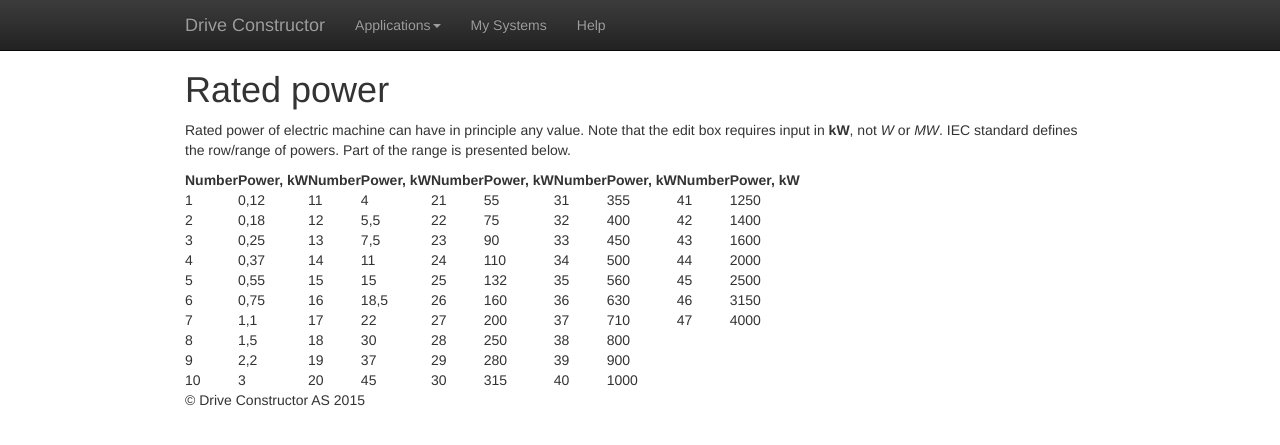
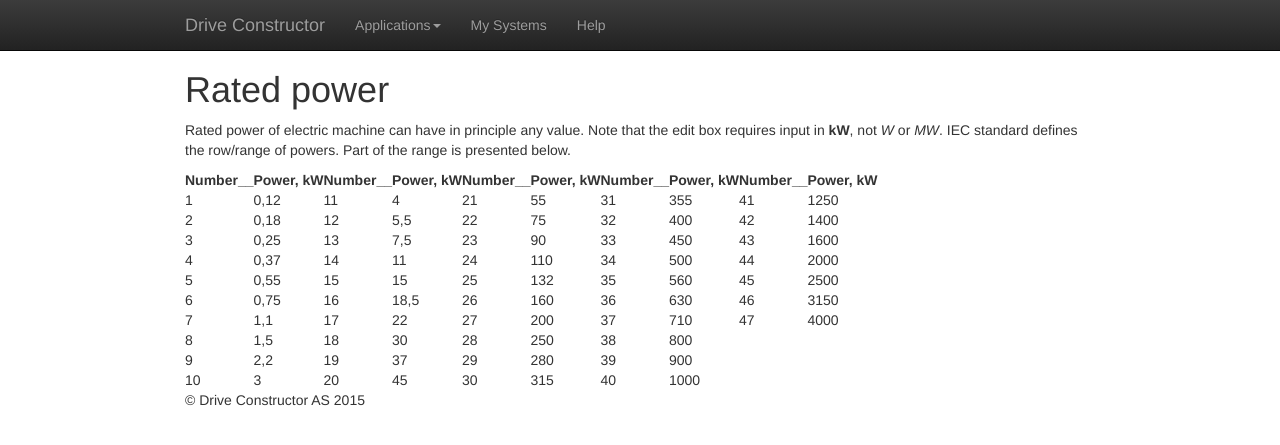
Before and after one commit to Alexey1Gavrilov/drive-constructor-site, a Jekyll site: the page built from help/equipment/electric-machines/electric-machines-rated-power.md, in a window 1280 px wide. Shown: the top 445 px of the page. Built offline with Jekyll 4.4.1, drawn with Linux system fonts in a browser that asks for light colours.

```diff
--- a/help/equipment/electric-machines/electric-machines-rated-power.md
+++ b/help/equipment/electric-machines/electric-machines-rated-power.md
@@ -6,7 +6,7 @@ layout: default
 
 Rated power of electric machine can have in principle any value. Note that the edit box requires input in **kW**, not *W* or *MW*. IEC standard defines the row/range of powers. Part of the range is presented below.
 
-Number  |  Power, kW  |  Number  |  Power, kW  |  Number  |  Power, kW  |  Number  |  Power, kW  |  Number  |  Power, kW
+Number__  |  Power, kW  |  Number__  |  Power, kW  |  Number__  |  Power, kW  |  Number__  |  Power, kW  |  Number__  |  Power, kW
 ------------   |   -------------   | ------------ | ------------- | ------------ | ------------- | ------------ | ------------- | ------------ | -------------
 1  |  0,12  |  11  | 4 | 21 | 55 | 31 | 355 | 41 | 1250
 2 | 0,18 | 12 | 5,5 | 22 | 75 | 32 | 400 | 42 | 1400
```
